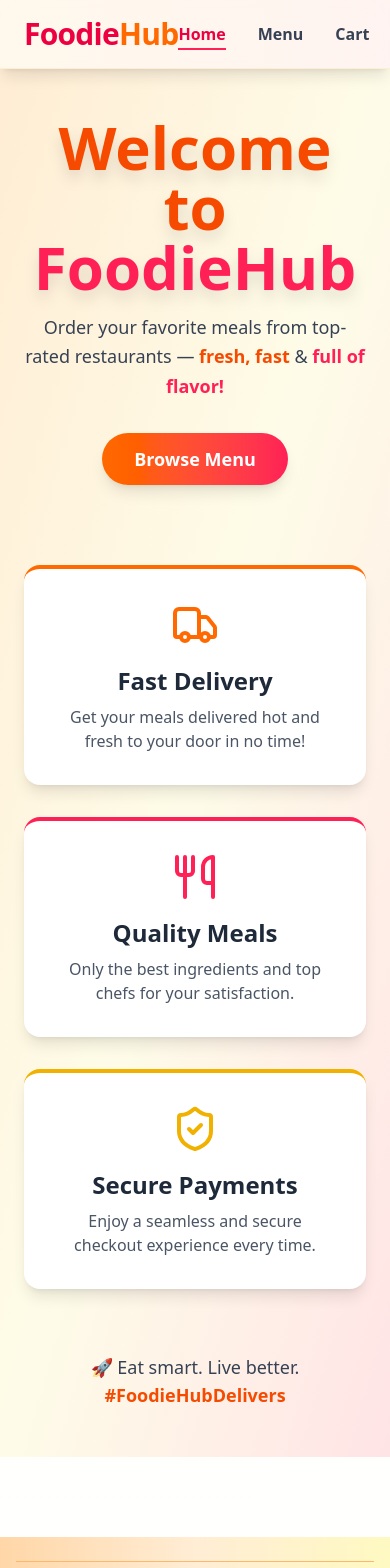
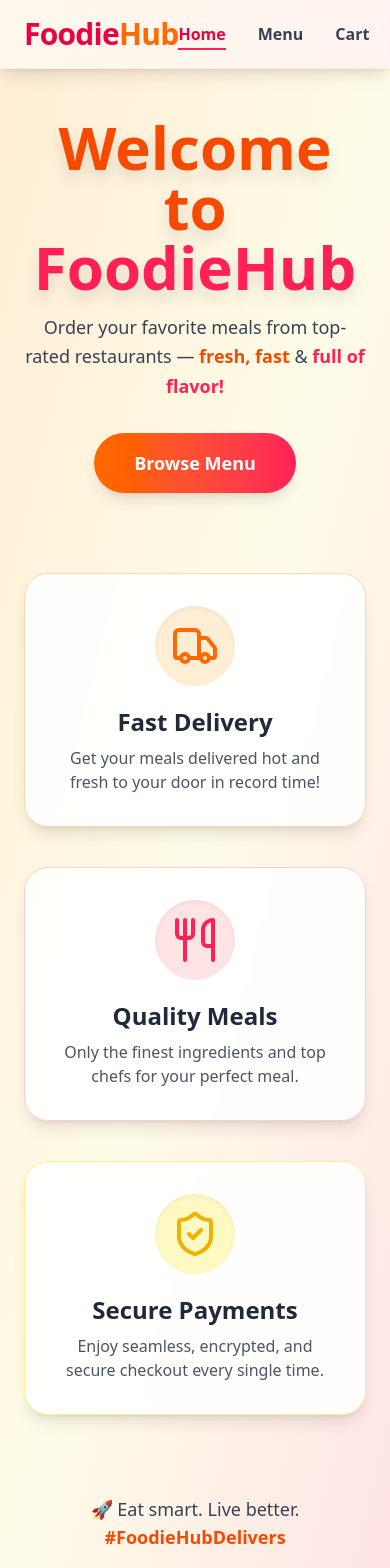
Before and after one commit to Elvis24-tech/FoodieHub, a React (Vite) app: page / in a window 390 px wide. Shown: the top 1568 px of the page. Built offline with nearby package versions, Linux system fonts and the light colour scheme.

Commit message:
final commit

```diff
--- a/src/pages/Home.jsx
+++ b/src/pages/Home.jsx
@@ -4,8 +4,8 @@ import { Truck, ShieldCheck, Utensils } from "lucide-react";
 function Home() {
   return (
     <div className="min-h-screen bg-linear-to-br from-orange-100 via-yellow-50 to-rose-100 flex flex-col justify-center items-center text-center px-6 py-12">
-      <div className="max-w-3xl">
-        <h1 className="text-6xl md:text-7xl font-extrabold text-orange-600 drop-shadow-xl animate-fade-in">
+      <div className="max-w-3xl animate-fade-in">
+        <h1 className="text-6xl md:text-7xl font-extrabold text-orange-600 drop-shadow-xl">
           Welcome to <span className="text-rose-500">FoodieHub</span>
         </h1>
         <p className="text-lg md:text-xl text-gray-700 mt-4 mb-8 leading-relaxed">
@@ -16,42 +16,62 @@ function Home() {
 
         <Link
           to="/menu"
-          className="inline-block bg-linear-to-r from-orange-500 to-rose-500 text-white px-8 py-3 rounded-full text-lg font-semibold shadow-lg hover:shadow-2xl hover:scale-105 transition-transform duration-300"
+          className="inline-block bg-linear-to-r from-orange-500 to-rose-500 text-white px-10 py-4 rounded-full text-lg font-semibold shadow-lg hover:shadow-2xl hover:scale-105 transition-transform duration-300"
         >
-           Browse Menu
+          Browse Menu
         </Link>
       </div>
-      <div className="mt-20 grid grid-cols-1 md:grid-cols-3 gap-8 w-full max-w-6xl">
-        <div className="bg-white rounded-2xl shadow-lg p-8 hover:shadow-2xl hover:-translate-y-2 transition-all duration-300 border-t-4 border-orange-500">
-          <div className="flex justify-center mb-4">
-            <Truck className="text-orange-500 w-12 h-12" />
+
+      {/* Feature Cards */}
+      <div className="mt-20 grid grid-cols-1 md:grid-cols-3 gap-10 w-full max-w-6xl">
+        {/* Fast Delivery */}
+        <div className="bg-white/90 backdrop-blur-sm rounded-3xl shadow-lg p-8 border border-orange-200 hover:shadow-3xl hover:-translate-y-3 transition-all duration-500 hover:bg-linear-to-br hover:from-orange-50 hover:to-yellow-50 relative overflow-hidden">
+          <div className="absolute inset-0 bg-linear-to-br from-orange-100/10 to-transparent opacity-0 hover:opacity-100 transition-opacity duration-300" />
+          <div className="flex justify-center mb-5">
+            <div className="p-4 bg-orange-100 rounded-full shadow-inner">
+              <Truck className="text-orange-500 w-12 h-12" />
+            </div>
           </div>
           <h3 className="text-2xl font-bold text-gray-800 mb-2">Fast Delivery</h3>
           <p className="text-gray-600">
-            Get your meals delivered hot and fresh to your door in no time!
+            Get your meals delivered hot and fresh to your door in record time!
           </p>
         </div>
-        <div className="bg-white rounded-2xl shadow-lg p-8 hover:shadow-2xl hover:-translate-y-2 transition-all duration-300 border-t-4 border-rose-500">
-          <div className="flex justify-center mb-4">
-            <Utensils className="text-rose-500 w-12 h-12" />
+
+        {/* Quality Meals */}
+        <div className="bg-white/90 backdrop-blur-sm rounded-3xl shadow-lg p-8 border border-rose-200 hover:shadow-3xl hover:-translate-y-3 transition-all duration-500 hover:bg-linear-to-br hover:from-rose-50 hover:to-pink-50 relative overflow-hidden">
+          <div className="absolute inset-0 bg-linear-to-br from-rose-100/10 to-transparent opacity-0 hover:opacity-100 transition-opacity duration-300" />
+          <div className="flex justify-center mb-5">
+            <div className="p-4 bg-rose-100 rounded-full shadow-inner">
+              <Utensils className="text-rose-500 w-12 h-12" />
+            </div>
           </div>
           <h3 className="text-2xl font-bold text-gray-800 mb-2">Quality Meals</h3>
           <p className="text-gray-600">
-            Only the best ingredients and top chefs for your satisfaction.
+            Only the finest ingredients and top chefs for your perfect meal.
           </p>
         </div>
-        <div className="bg-white rounded-2xl shadow-lg p-8 hover:shadow-2xl hover:-translate-y-2 transition-all duration-300 border-t-4 border-yellow-500">
-          <div className="flex justify-center mb-4">
-            <ShieldCheck className="text-yellow-500 w-12 h-12" />
+
+        {/* Secure Payments */}
+        <div className="bg-white/90 backdrop-blur-sm rounded-3xl shadow-lg p-8 border border-yellow-200 hover:shadow-3xl hover:-translate-y-3 transition-all duration-500 hover:bg-linear-to-br hover:from-yellow-50 hover:to-orange-50 relative overflow-hidden">
+          <div className="absolute inset-0 bg-linear-to-br from-yellow-100/10 to-transparent opacity-0 hover:opacity-100 transition-opacity duration-300" />
+          <div className="flex justify-center mb-5">
+            <div className="p-4 bg-yellow-100 rounded-full shadow-inner">
+              <ShieldCheck className="text-yellow-500 w-12 h-12" />
+            </div>
           </div>
           <h3 className="text-2xl font-bold text-gray-800 mb-2">Secure Payments</h3>
           <p className="text-gray-600">
-            Enjoy a seamless and secure checkout experience every time.
+            Enjoy seamless, encrypted, and secure checkout every single time.
           </p>
         </div>
       </div>
-      <p className="mt-16 text-gray-700 font-medium text-lg">
-        🚀 Eat smart. Live better. <span className="text-orange-600 font-semibold">#FoodieHubDelivers</span>
+
+      <p className="mt-20 text-gray-700 font-medium text-lg">
+        🚀 Eat smart. Live better.{" "}
+        <span className="text-orange-600 font-semibold">
+          #FoodieHubDelivers
+        </span>
       </p>
     </div>
   );
```
